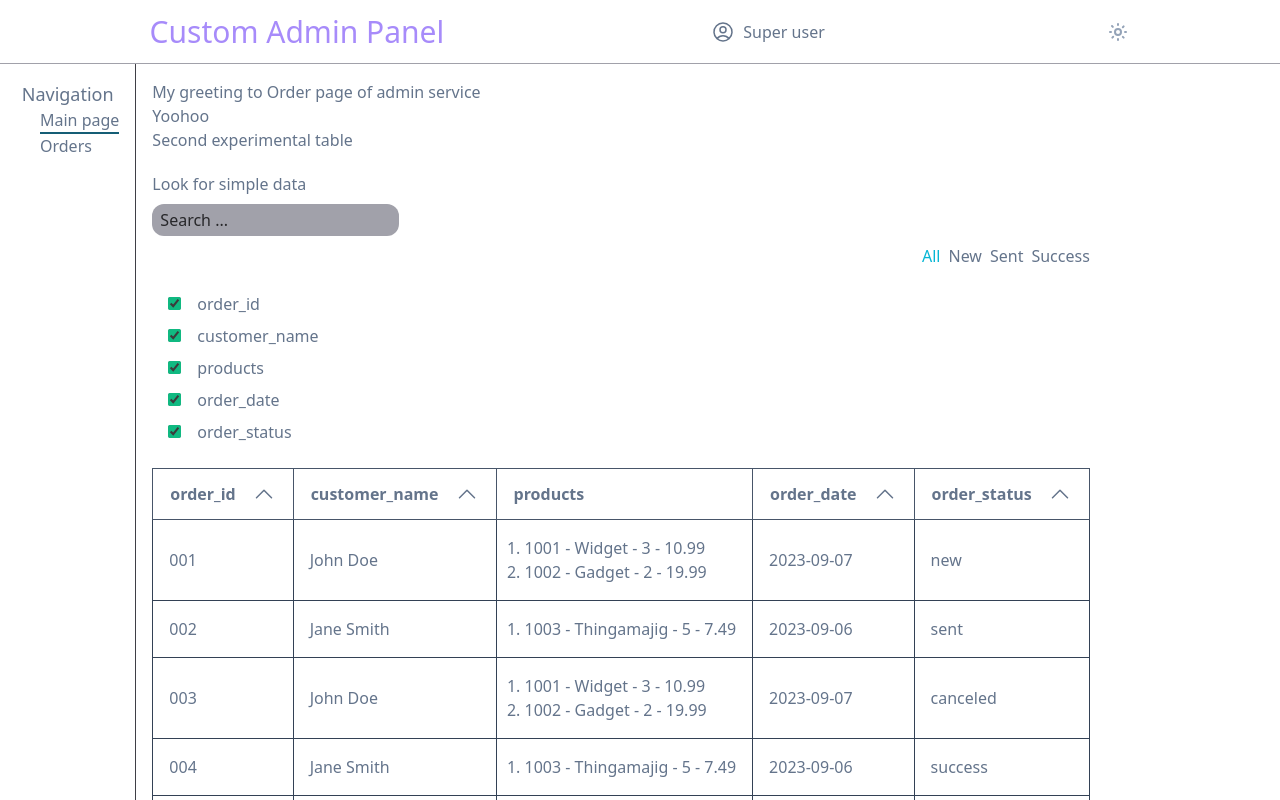
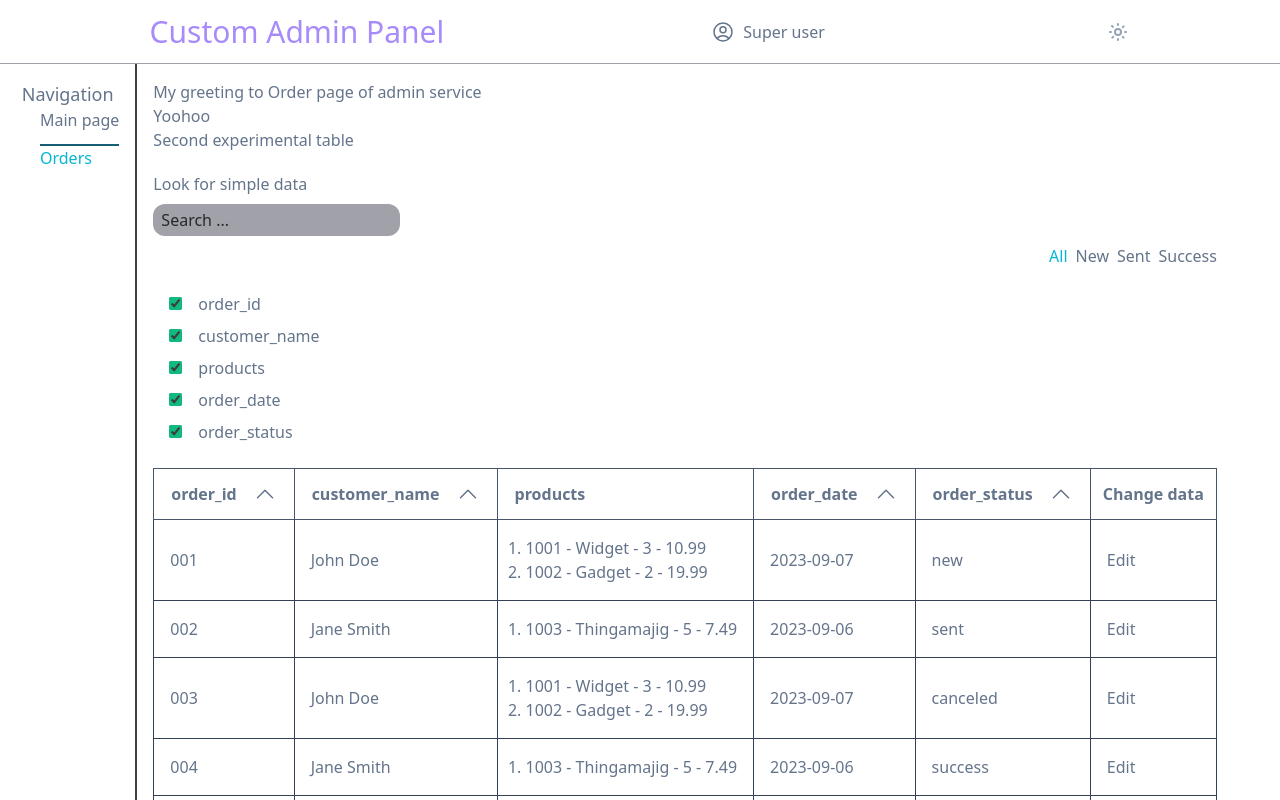
Before and after one commit to KobzarA/landing-admin-express-ts, a React (Create React App) app in the folder admin/: page /orders in a window 1280 px wide. Shown: the top 800 px of the page. Built offline with nearby package versions, Linux system fonts and the light colour scheme.

Commit message:
admin:feat: table change row components as modal

```diff
--- a/admin/public/index.html
+++ b/admin/public/index.html
@@ -25,7 +25,7 @@
   <title>Custom Admin Page</title>
 </head>
 
-<body class="bg-white text-slate-500 dark:bg-slate-900 dark:text-slate-400">
+<body class="bg-white text-slate-500 dark:bg-slate-900 dark:text-slate-400 relative transition-all z-10">
   <noscript>You need to enable JavaScript to run this app.</noscript>
   <div id="root"></div>
   <!--
--- a/admin/src/components/App.tsx
+++ b/admin/src/components/App.tsx
@@ -1,4 +1,4 @@
-import { lazy, Suspense } from "react";
+// import { lazy, Suspense } from "react";
 import { BrowserRouter as Router, Routes, Route } from "react-router-dom";
 import Header from "./Header/Header";
 import Aside from "./Aside";
@@ -8,11 +8,11 @@ import OrdersPage from "./pages/OrdersPage";
 function App() {
   return (
     <Router>
-      <div className="h-0 min-h-screen">
+      <div className=" max-h-full min-h-screen">
         <Header />
         <div className="flex min-h-full">
           <Aside />
-          <main className="min-h-full p-4">
+          <main className="min-h-full border-l border-zinc-700 p-4">
             <Routes>
               <Route path="/" element={<MainPage />} />
               <Route path="/orders" element={<OrdersPage />} />
--- a/admin/src/components/Aside.tsx
+++ b/admin/src/components/Aside.tsx
@@ -12,12 +12,34 @@ const Aside = () => {
     <aside className="min-h-full border-r border-zinc-700 p-4">
       <h2 className="text-center text-lg">Navigation</h2>
       <nav className="flex flex-col items-start  ">
-        <ul className="ml-6 divide-y-2 divide-cyan-800 dark:divide-cyan-800">
+        <ul className="ml-6 space-y-3 divide-y-2 divide-cyan-800 dark:divide-cyan-800">
           <li>
-            <NavLink to={"/"}>Main page</NavLink>
+            <NavLink
+              to={"/"}
+              className={({ isActive, isPending }) =>
+                isPending
+                  ? "text-cyan-300"
+                  : isActive
+                  ? "text-cyan-500"
+                  : " hover:text-cyan-300"
+              }
+            >
+              Main page
+            </NavLink>
           </li>
           <li>
-            <NavLink to={"/orders"}>Orders</NavLink>
+            <NavLink
+              to={"/orders"}
+              className={({ isActive, isPending }) =>
+                isPending
+                  ? "text-cyan-300"
+                  : isActive
+                  ? "text-cyan-500"
+                  : "hover:text-cyan-300"
+              }
+            >
+              Orders
+            </NavLink>
           </li>
         </ul>
       </nav>
--- /dev/null
+++ b/admin/src/components/Tables/TableChangeRowData.tsx
@@ -0,0 +1,65 @@
+import { useState } from "react";
+
+interface TableChangeRowDataProps {
+  tableData: {
+    headers: (string | number)[];
+    row: (string | number | object | [])[];
+  };
+  closeMethod?: Function;
+  sendData: Function;
+}
+
+const TableChangeRowData = ({
+  tableData,
+  closeMethod,
+  sendData,
+}: TableChangeRowDataProps) => {
+  const initialState = () => {
+    const temp = tableData.headers.map((item, i) => {
+      return [item, tableData.row[i]];
+    });
+
+    return Object.fromEntries(temp);
+  };
+  const [formState, setFormState] = useState(initialState());
+
+  const formInner = tableData.headers.map((item, i) => {
+    if (typeof tableData.row[i] === "object") return null;
+    return (
+      <div key={item} className="flex flex-col items-center space-x-2">
+        <label htmlFor={item.toString()} className="text-violet-300">
+          {item}
+        </label>
+        <input
+          className="w-full rounded-md bg-zinc-300 px-4 py-2 dark:bg-zinc-500"
+          type="text"
+          id={item.toString()}
+          name={item.toString()}
+          defaultValue={tableData.row[i] as string | number}
+          onChange={(e) =>
+            setFormState({ ...formState, [e.target.name]: e.target.value })
+          }
+        />
+      </div>
+    );
+  });
+
+  return (
+    <form
+      onSubmit={(e) => {
+        e.preventDefault();
+        sendData(formState);
+      }}
+    >
+      {formInner}
+      <button
+        className="mx-auto mt-3 block rounded-md border border-zinc-400 px-2 py-1 duration-500 hover:scale-105 hover:shadow-xl"
+        type="submit"
+      >
+        Send
+      </button>
+    </form>
+  );
+};
+
+export default TableChangeRowData;
--- a/admin/src/components/Tables/TableContainer.tsx
+++ b/admin/src/components/Tables/TableContainer.tsx
@@ -1,4 +1,4 @@
-import { useCallback, useEffect, useState } from "react";
+import { useCallback, useEffect, useReducer, useState } from "react";
 import TableTemplate, { TableData } from "./TableTempalte";
 import TableSearch from "./TableSearch";
 import TablePagination from "./TablePagination";
@@ -8,6 +8,8 @@ import tableFilter from "../../libs/tableHeplers/tableFilter";
 import { SortOrder } from "./TableSort";
 import tableSort from "../../libs/tableHeplers/tableSort";
 import debounce from "../../libs/debounce";
+import ModalTemplate from "../Modal/ModalTemplate";
+import TableChangeRowData from "./TableChangeRowData";
 
 /**
  * TODO
@@ -20,6 +22,38 @@ import debounce from "../../libs/debounce";
  * 7. reset button
  */
 
+// Edit modal anotations
+export enum ModalChangeKind {
+  DISABLED = "DISABLED",
+  SUCCESS = "SUCCESS",
+  ERROR = "ERROR",
+  SHOW_EDIT_FORM = "SHOW_EDIT_FORM",
+  SENDING = "SENDING",
+}
+
+interface ModalChangeState {
+  status: ModalChangeKind;
+  data: {
+    tableData?: {
+      headers: (string | number)[];
+      row: (string | number | object | [])[];
+    };
+  } | null;
+  message: string | null;
+}
+
+export interface ModalChangeAction {
+  type: ModalChangeKind;
+  payload: {
+    tableData?: {
+      headers: (string | number)[];
+      row: (string | number | object | [])[];
+    };
+    message?: string;
+  } | null;
+}
+
+// Select anotation
 export interface ihandleSelect {
   (select: (string | number)[] | undefined, data: TableData): TableData;
 }
@@ -127,6 +161,75 @@ const TableContainer = ({ data }: { data: TableData }) => {
     return { columnsNames: newColumnNames, rowsData: newRowsData };
   };
 
+  //
+  // Edit table
+  //
+
+  //Reducer
+
+  const reducerModalChange = (
+    state: ModalChangeState,
+    action: ModalChangeAction,
+  ) => {
+    const { type, payload } = action;
+    switch (type) {
+      case ModalChangeKind.DISABLED:
+        return { ...state, status: ModalChangeKind.DISABLED };
+      case ModalChangeKind.SUCCESS:
+        return { ...state, status: ModalChangeKind.SUCCESS };
+      case ModalChangeKind.ERROR:
+        return { ...state, status: ModalChangeKind.ERROR };
+      case ModalChangeKind.SHOW_EDIT_FORM:
+        return {
+          ...state,
+          status: ModalChangeKind.SHOW_EDIT_FORM,
+          data: payload,
+        };
+      case ModalChangeKind.SENDING:
+        return { ...state, status: ModalChangeKind.SENDING };
+      default:
+        throw new Error("Unknown action");
+    }
+  };
+
+  //Complex state made by useReducer
+  const [modalChange, dispatchModalChange] = useReducer(reducerModalChange, {
+    status: ModalChangeKind.DISABLED,
+    data: null,
+    message: null,
+  });
+
+  // Conditional render of modal
+  const modal = () => {
+    const modalProps = {
+      closeModal: () =>
+        dispatchModalChange({
+          type: ModalChangeKind.DISABLED,
+          payload: null,
+        }),
+      timeout: 3000,
+    };
+    switch (modalChange.status) {
+      case ModalChangeKind.DISABLED:
+        return null;
+      case ModalChangeKind.SHOW_EDIT_FORM:
+        return (
+          <ModalTemplate {...modalProps} timeout={0}>
+            <TableChangeRowData
+              tableData={modalChange.data?.tableData!}
+              sendData={console.log}
+            />
+          </ModalTemplate>
+        );
+      case ModalChangeKind.SUCCESS:
+        return <ModalTemplate {...modalProps} />;
+      case ModalChangeKind.ERROR:
+        return <ModalTemplate {...modalProps} />;
+      case ModalChangeKind.SENDING:
+        return <ModalTemplate {...modalProps} />;
+    }
+  };
+
   // Changing view data if changed filter or search or data
   //
   // Changing Page data if changed filter or search or data
@@ -170,6 +273,10 @@ const TableContainer = ({ data }: { data: TableData }) => {
         options={{
           sortable: true,
           sortProps: { setOrder: setOrder, setSortIndex: setSortIndex },
+          editable: true,
+          editableProps: {
+            dispatchModalChange: dispatchModalChange,
+          },
         }}
       />
       <TablePagination
@@ -178,6 +285,7 @@ const TableContainer = ({ data }: { data: TableData }) => {
         onChangePage={setCurrentPage}
         currentPage={currentPage}
       />
+      {modal()}
     </div>
   );
 };
--- a/admin/src/components/Tables/TableTempalte.tsx
+++ b/admin/src/components/Tables/TableTempalte.tsx
@@ -1,5 +1,6 @@
-import { Dispatch, SetStateAction } from "react";
+import { Dispatch, ReactElement, SetStateAction } from "react";
 import TableSort, { SortOrder } from "./TableSort";
+import { ModalChangeAction, ModalChangeKind } from "./TableContainer";
 
 export interface TableData {
   columnsNames: (string | number)[];
@@ -17,6 +18,9 @@ export interface TableTemplateProps {
       setSortIndex: Dispatch<SetStateAction<number>>;
       setOrder: Dispatch<SetStateAction<SortOrder>>;
     };
+    editableProps?: {
+      dispatchModalChange: React.Dispatch<ModalChangeAction>;
+    };
   };
 }
 
@@ -26,9 +30,11 @@ const TableTemplate = ({ data, options }: TableTemplateProps) => {
 
   console.log("Render Table Template");
   const { columnsNames, rowsData } = data;
+
   //
   //checking for options
   //
+
   const sorterElement = (i: number) => {
     if (!options?.sortable || !options.sortProps) return null;
     //Checking if there data rowsData & and conditional render of sort comp
@@ -43,9 +49,40 @@ const TableTemplate = ({ data, options }: TableTemplateProps) => {
     );
   };
 
+  const editableHeader = options?.editable ? (
+    <th className="border border-slate-600 p-3">Change data</th>
+  ) : null;
+
+  const editableCell = (i: number): ReactElement | null => {
+    if (!options?.editable || !options.editableProps) return null;
+
+    return (
+      <td className={`${tdStyles}`} key={i}>
+        <button
+          type="button"
+          className="hover:text-cyan-300 active:text-cyan-500"
+          onClick={() =>
+            options.editableProps?.dispatchModalChange({
+              type: ModalChangeKind.SHOW_EDIT_FORM,
+              payload: {
+                tableData: {
+                  headers: columnsNames,
+                  row: rowsData[i],
+                },
+              },
+            })
+          }
+        >
+          Edit
+        </button>
+      </td>
+    );
+  };
+
   //
   // create table headers with conditional render of Table sort Component
   //
+
   const columns = columnsNames.map((item, i) => {
     return (
       <th key={i} className=" border border-slate-600">
@@ -56,13 +93,16 @@ const TableTemplate = ({ data, options }: TableTemplateProps) => {
       </th>
     );
   });
+
   //
   //Make rows JSX[]
   //
+
   const tdStyles = "border border-slate-700 p-4  table-cell ";
   const rows = rowsData.map((rowData, rowIndex) => {
     const row = rowData.map((data, columnIndex) => {
       // Checking if data array if yes return mapped list in cell
+
       if (Array.isArray(data)) {
         return (
           <td key={columnIndex} className={tdStyles} data-column={columnIndex}>
@@ -96,16 +136,26 @@ const TableTemplate = ({ data, options }: TableTemplateProps) => {
       );
     });
 
-    return <tr key={rowIndex}>{row}</tr>;
+    return (
+      <tr key={rowIndex}>
+        {row}
+        {editableCell(rowIndex)}
+      </tr>
+    );
   });
 
   return (
-    <table className="table-auto border-collapse border border-slate-500">
-      <thead className="table-header-group">
-        <tr className="table-row">{columns}</tr>
-      </thead>
-      <tbody className="table-row-group">{rows}</tbody>
-    </table>
+    <>
+      <table className="table-auto border-collapse border border-slate-500">
+        <thead className="table-header-group">
+          <tr className="table-row">
+            {columns}
+            {editableHeader}
+          </tr>
+        </thead>
+        <tbody className="table-row-group">{rows}</tbody>
+      </table>
+    </>
   );
 };
 
```
Also changed, not shown: 1 other file (tests, documents, lock files or other folders).
